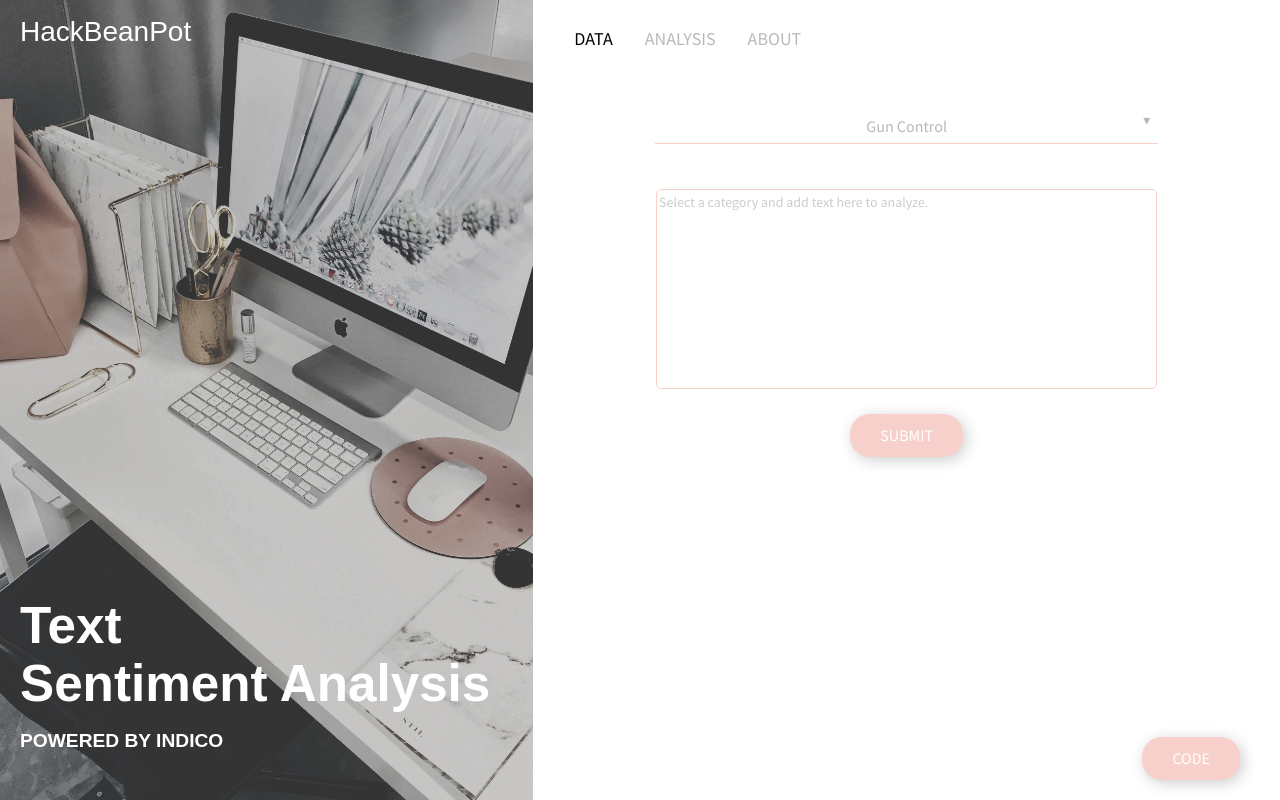
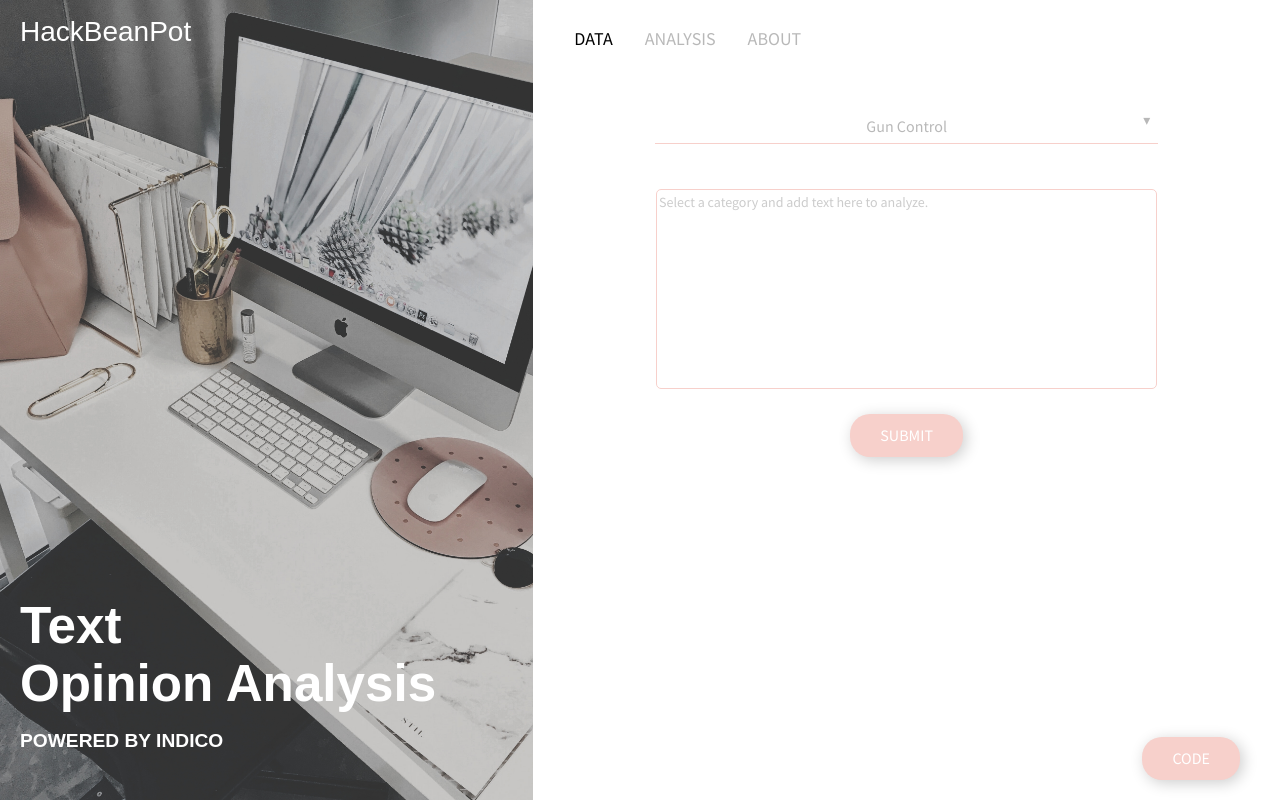
Before and after one commit to crystalrhee/hackbeanpot, a Flask app: page /predict in a window 1280 px wide. Run offline with Flask 2, Linux system fonts and the light colour scheme; parts of the project's set-up code (start-up, migrations or seed data) failed here and were passed over; some libraries are stand-ins or nearby versions; some web fonts are replaced.

Commit message:
resolving

```diff
--- a/templates/index.html
+++ b/templates/index.html
@@ -29,7 +29,7 @@
                     </div>
 
                     <h2>
-                        Text<br>Sentiment Analysis
+                        Text<br>Opinion Analysis
                         <span>Powered by Indico</span>
                     </h2>
                 </div>
@@ -89,7 +89,7 @@
                                 <h4 class="names">
                                     Crystal Rhee <span>Computer Science and Finance</span><br/>
                                     Olivia Wan <span>Computer Science and Biology</span><br/>
-                                    Sarah Zhang <span>Psychology and minor in Computer Science</span>
+                                    Sarah Zhang <span>Computer Science and Psychology</span>
                                 </h4>
                             </div>
                         </div>
```
